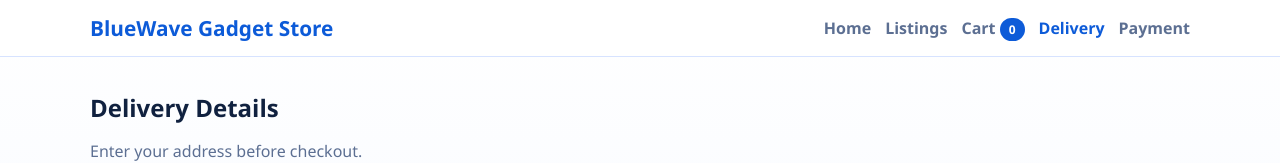
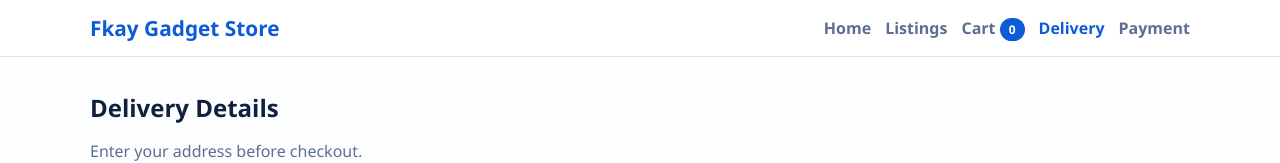
Before and after one commit to Wilsonnnnn6/fkaygadgets, a website: page delivery.html in a window 1280 px wide. Shown: the top 163 px of the page. Drawn offline with Linux system fonts and the light colour scheme.

Commit message:
Add files via upload

```diff
--- a/delivery.html
+++ b/delivery.html
@@ -9,7 +9,7 @@
   <body>
     <header class="header">
       <div class="container nav">
-        <a class="brand" href="index.html">BlueWave Gadget Store</a>
+        <a class="brand" href="index.html">Fkay Gadget Store</a>
         <nav class="nav-links">
           <a href="index.html">Home</a>
           <a href="products.html">Listings</a>
```
